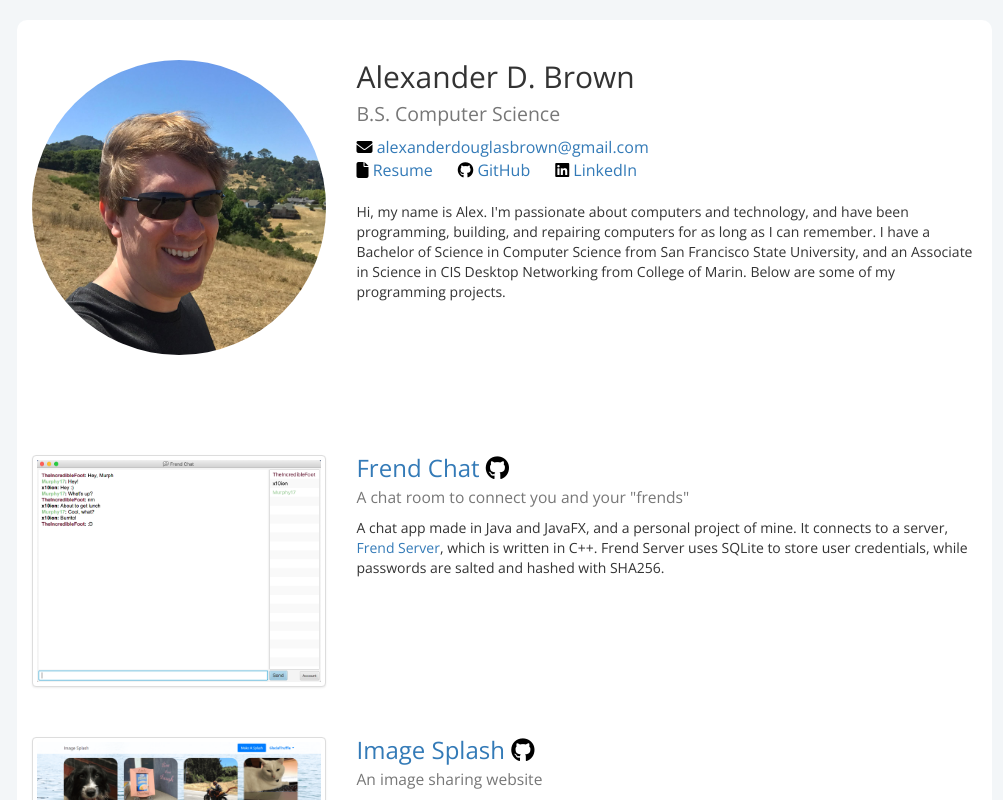
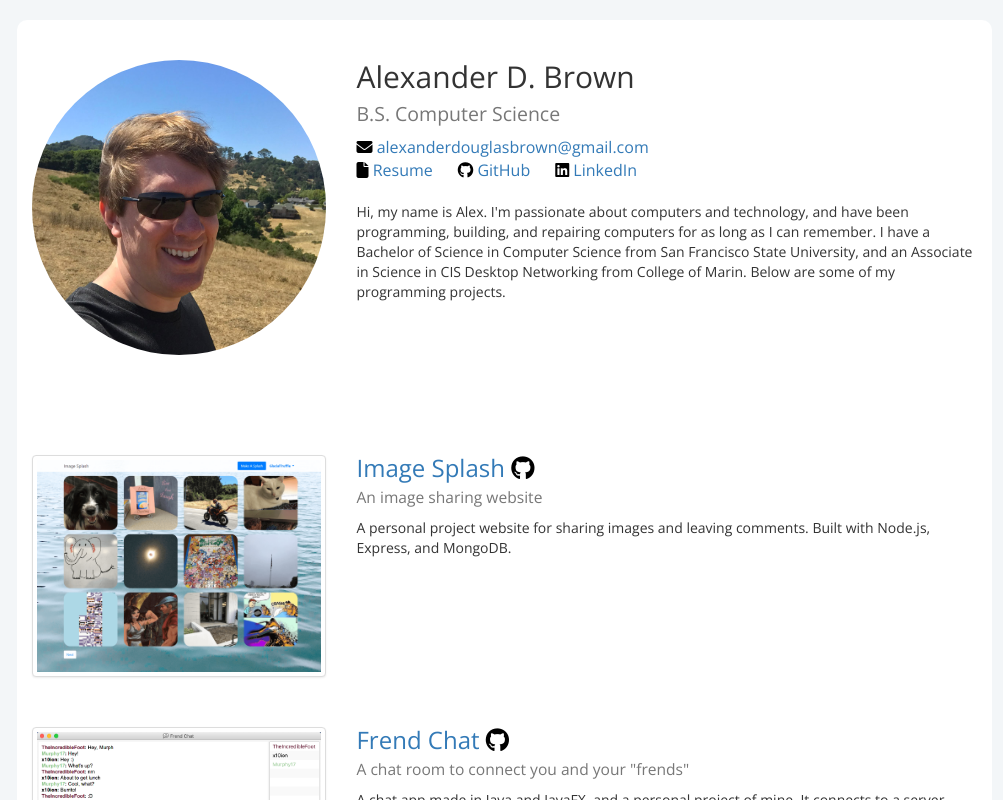
Before and after one commit to alexanderdouglasbrown/portfolio, a React (Create React App) app: page / in a window 1280 px wide. Shown: the top 800 px of the page, without its empty margins (136-1139 px from the left). Built offline with nearby package versions, Linux system fonts and the light colour scheme.

Commit message:
Image Splash video

```diff
--- a/src/App.js
+++ b/src/App.js
@@ -51,6 +51,17 @@ class App extends Component {
                 </Profile>
               <Project
                 showLightboxCallback={this.showLightbox}
+                image="images/image-splash.png"
+                video="videos/image-splash.mp4"
+                title="Image Splash"
+                description="An image sharing website"
+                url="http://www.imagesplash.cool/"
+                giturl="https://github.com/alexanderdouglasbrown/ImageSplash"
+              >
+                A personal project website for sharing images and leaving comments. Built with Node.js, Express, and MongoDB.
+                    </Project>
+              <Project
+                showLightboxCallback={this.showLightbox}
                 image="images/frend-chat.png"
                 video="videos/frend-chat.mp4"
                 title="Frend Chat"
@@ -61,16 +72,6 @@ class App extends Component {
                 A chat app made in Java and JavaFX, and a personal project of mine. It connects to a server, <a href="https://github.com/alexanderdouglasbrown/FrendServer">Frend Server</a>,
                 which is written in C++. Frend Server uses SQLite to store user credentials, while passwords are salted and hashed with SHA256.
                 </Project>
-              <Project
-                showLightboxCallback={this.showLightbox}
-                image="images/image-splash.png"
-                title="Image Splash"
-                description="An image sharing website"
-                url="http://www.imagesplash.cool/"
-                giturl="https://github.com/alexanderdouglasbrown/ImageSplash"
-              >
-                A personal project website for sharing images and leaving comments. Built with Node.js, Express, and MongoDB.
-                    </Project>
               <Project
                 showLightboxCallback={this.showLightbox}
                 image="images/fruit-valley.png"
```
Also changed, not shown: 1 other file (tests, documents, lock files or other folders).
